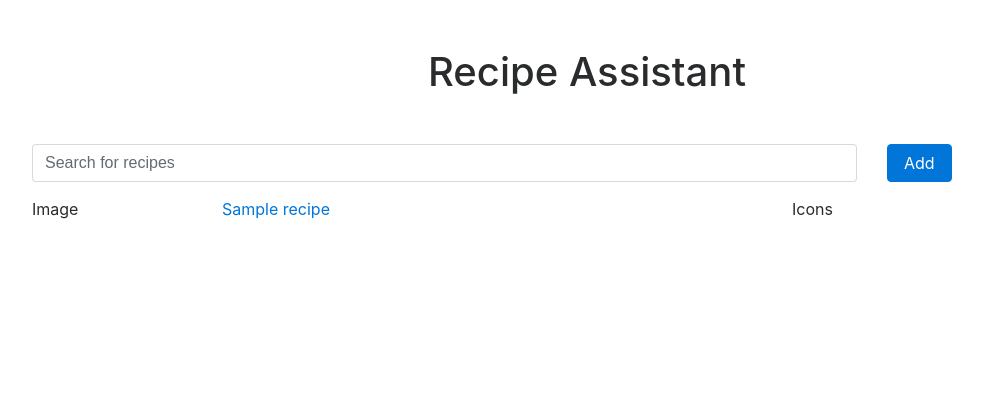
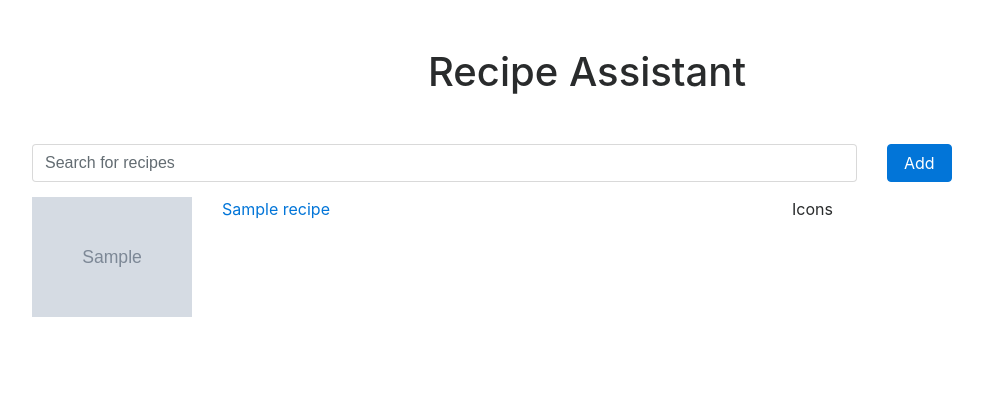
Before and after one commit to ysshah/prog03-web, a Django app: template recipes/templates/index.html in a window 1280 px wide. Shown: the top 396 px of the page, without its empty margins (53-1036 px from the left). Run offline with Django 3.2, Linux system fonts and the light colour scheme; the template is opened without the code that fills it: most values are stand-ins (such as "Sample title", 1, 10 or a date in 2020); grey boxes marked "Sample" are stand-in pictures; some libraries are stand-ins or nearby versions.

Commit message:
Add images to home and view pages

```diff
--- a/recipes/templates/index.html
+++ b/recipes/templates/index.html
@@ -17,7 +17,9 @@
 <div class="container">
 {% for recipe in recipes %}
     <div class="row recipe">
-        <div class="col-2">Image</div>
+        <div class="col-2 image">
+            <img class="img-fluid" src="{{ recipe.ImageURL }}">
+        </div>
         <div class="col-6"><a href="{% url 'view' recipe.RecipeName %}">{{recipe.RecipeName}}</a></div>
         <div class="col-4">Icons</div>
     </div>
--- a/recipes/templates/view.html
+++ b/recipes/templates/view.html
@@ -9,7 +9,7 @@
         </div>
     </div>
     <div class="row">
-        <div class="col-6">
+        <div class="col-7">
             <div>Ingredients</div>
             <ul>
             {% for ingredient in recipe.Ingredients %}
@@ -25,6 +25,9 @@
                 </ol>
             {% endif %}
         </div>
+        <div class="col-5">
+            <img class="img-fluid" src="{{ recipe.ImageURL }}">
+        </div>
     </div>
     <div class="row">
         <form action="{% url 'view' recipe.RecipeName %}" method="post">
--- a/static/style.css
+++ b/static/style.css
@@ -1,2 +1,2 @@
-body.full{background:url(/static/images/bg.jpg) no-repeat center center fixed;-webkit-background-size:cover;-moz-background-size:cover;-o-background-size:cover;background-size:cover}h1{margin:50px 0}input.search{background-color:rgba(255,255,255,0.8)}input.search:focus{background-color:rgba(255,255,255,0.8)}.recipe.row{background-color:rgba(255,255,255,0.8);height:100px;margin-top:15px}input.ingredient,input.direction{display:inline-block}li.add{position:relative}li.add:not(:last-child){margin-bottom:10px}button.delete{position:absolute;right:5px;top:5px}
+body.full{background:url(/static/images/bg.jpg) no-repeat center center fixed;-webkit-background-size:cover;-moz-background-size:cover;-o-background-size:cover;background-size:cover}body{padding-bottom:100px}h1{margin:50px 0}input.search{background-color:rgba(255,255,255,0.8)}input.search:focus{background-color:rgba(255,255,255,0.8)}div.recipe.row{background-color:rgba(255,255,255,0.8);height:100px;margin-top:15px}div.recipe.row div.image{overflow:hidden}input.ingredient,input.direction{display:inline-block}li.add{position:relative}li.add:not(:last-child){margin-bottom:10px}button.delete{position:absolute;right:5px;top:5px}
 /*# sourceMappingURL=style.css.map */
--- a/static/style.scss
+++ b/static/style.scss
@@ -6,6 +6,9 @@ body.full {
     -moz-background-size: cover;
     -o-background-size: cover;
     background-size: cover;
+}
+body {
+    padding-bottom: 100px;
 }
 h1 {
     margin: 50px 0;
@@ -16,10 +19,13 @@ input.search {
         background-color: $home-content;
     }
 }
-.recipe.row {
+div.recipe.row {
     background-color: $home-content;
     height: 100px;
     margin-top: 15px;
+    div.image {
+        overflow: hidden;
+    }
 }
 
 /* Add page */
```
Also changed, not shown: recipes/static/style.scss (+7 -1 lines), 1 other file.
